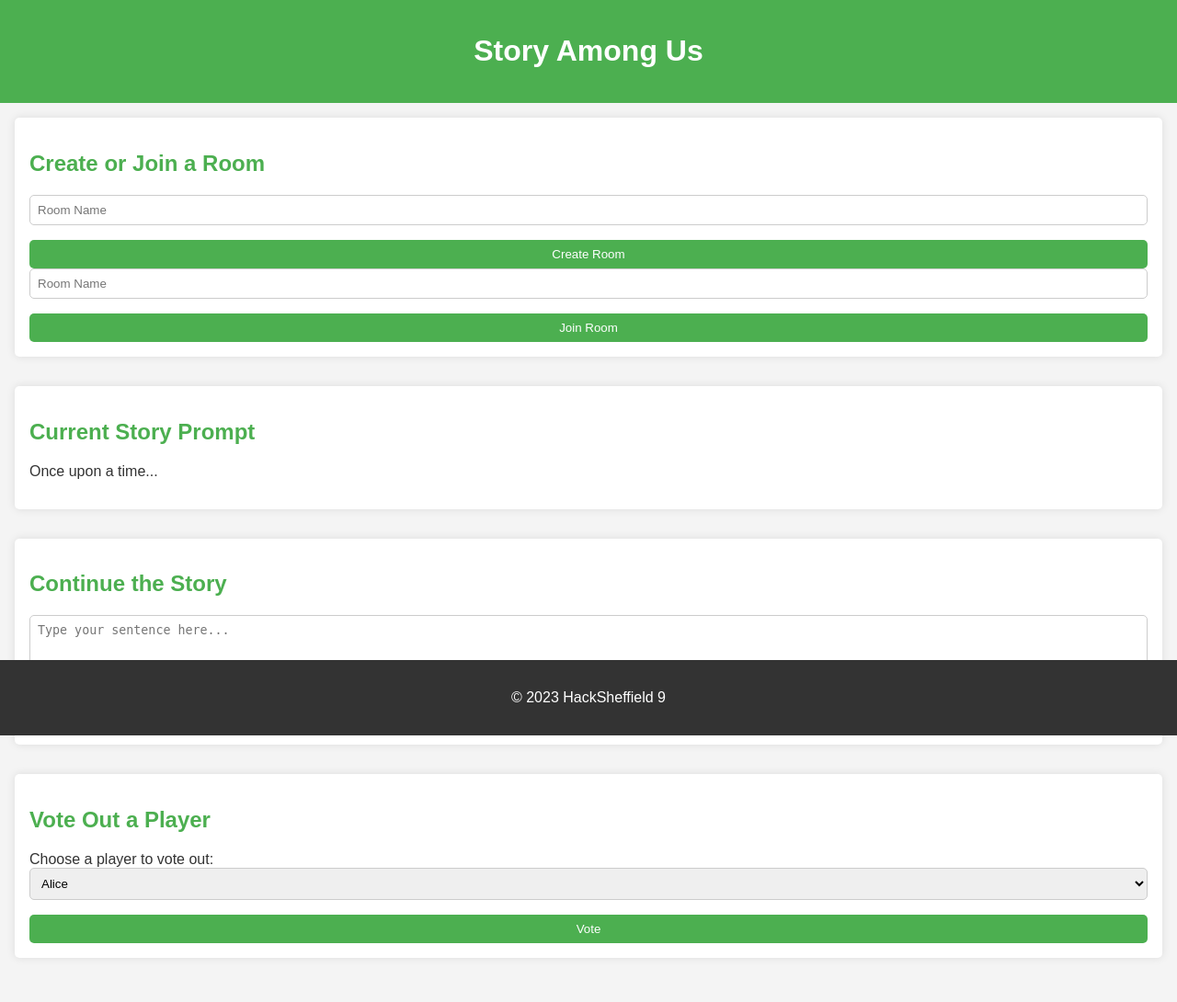
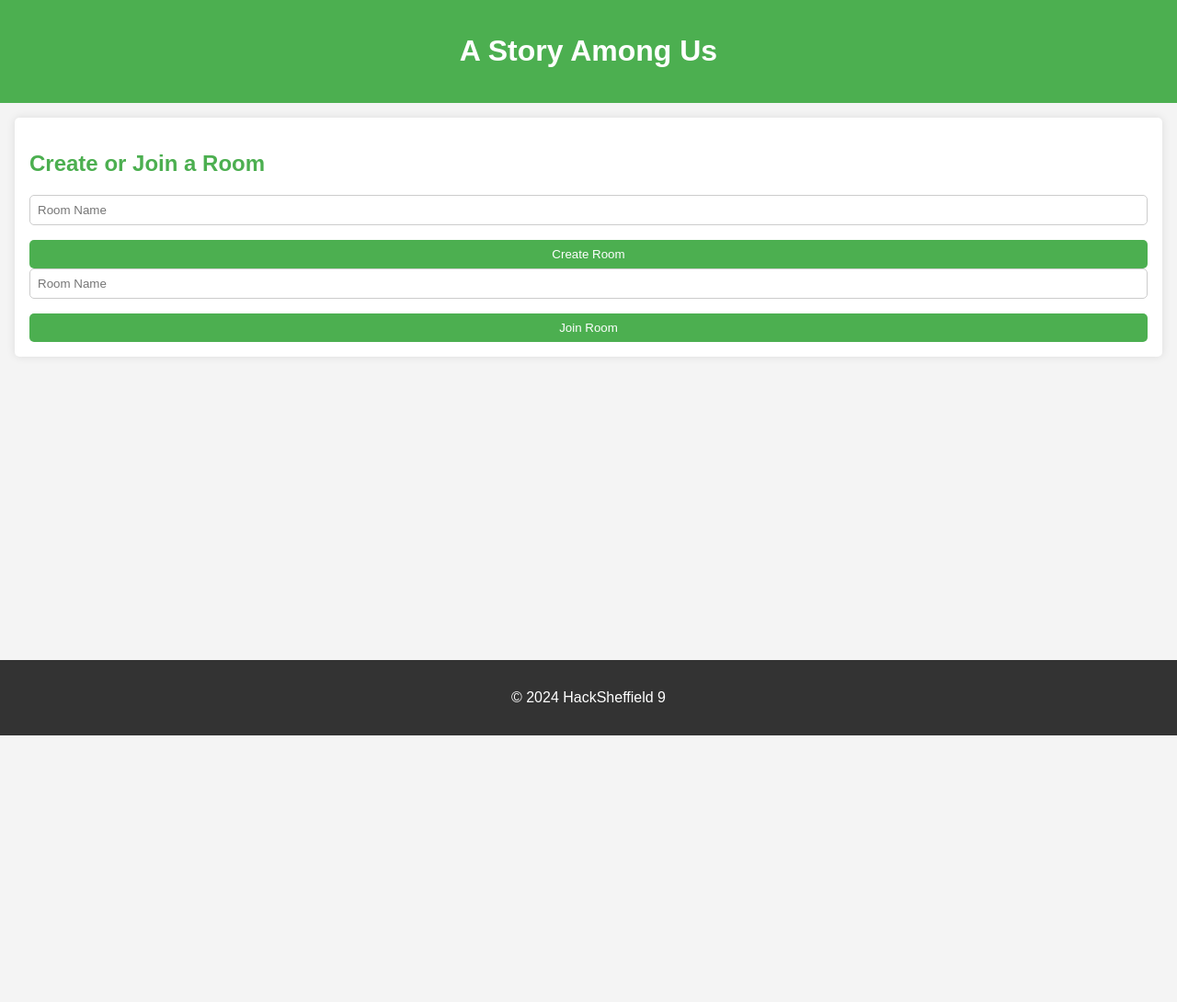
Before and after one commit to Haris-Sul/astoryamongus, a Flask app: page / in a window 1280 px wide. Shown: the whole page at 92% size. After the commit the page ends 800 px from the top, so only its background shows below. Run offline with Flask 3, Linux system fonts and the light colour scheme.

Commit message:
fix: moved room UI to separate page
Currently, room page doesn't show. Need to fix.

```diff
--- a/app/app.py
+++ b/app/app.py
@@ -1,6 +1,9 @@
 from flask import Flask, render_template, request, redirect, url_for
+from flask_socketio import SocketIO
 
 app = Flask(__name__)
+app.config['SECRET_KEY'] = 'secret!'
+socketio = SocketIO(app)
 
 # Sample data
 story_prompt = "Once upon a time..."
@@ -18,6 +21,9 @@ def create_room():
     # Logic to create a room
     return redirect(url_for("home"))
 
+@app.route("/game_room/<string:room_id>")
+def room(room_id):
+    return render_template("game_room.html", room_id=room_id)
 
 @app.route("/join_room", methods=["POST"])
 def join_room():
@@ -41,4 +47,4 @@ def submit_vote():
 
 
 if __name__ == "__main__":
-    app.run(debug=True)
+    socketio.run(app)
--- a/app/templates/index.html
+++ b/app/templates/index.html
@@ -6,7 +6,7 @@
 
 {% block body %}
 <header>
-  <h1>Story Among Us</h1>
+  <h1>A Story Among Us</h1>
 </header>
 <main>
   <section id="room-section">
@@ -32,39 +32,8 @@
           <button type="submit">Join Room</button>
       </form>
   </section>
-  <section id="prompt-section">
-      <h2>Current Story Prompt</h2>
-      <p id="story-prompt">{{ story_prompt }}</p>
-  </section>
-  <section id="input-section">
-      <h2>Continue the Story</h2>
-      <form action="{{ url_for('submit_sentence') }}" method="post">
-          <textarea
-              name="user_sentence"
-              id="user_sentence"
-              rows="4"
-              placeholder="Type your sentence here..."
-              required
-          ></textarea>
-          <button type="submit">Submit</button>
-      </form>
-  </section>
-  <section id="vote-section">
-      <h2>Vote Out a Player</h2>
-      <form action="{{ url_for('submit_vote') }}" method="post">
-          <label for="player_vote"
-              >Choose a player to vote out:</label
-          >
-          <select name="player_vote" id="player_vote" required>
-              {% for player in players %}
-              <option value="{{ player }}">{{ player }}</option>
-              {% endfor %}
-          </select>
-          <button type="submit">Vote</button>
-      </form>
-  </section>
 </main>
 <footer>
-  <p>&copy; 2023 HackSheffield 9</p>
+  <p>&copy; 2024 HackSheffield 9</p>
 </footer>
 {% endblock %}
```
Also changed, not shown: app/templates/game_room.html (added, +41 -0 lines).
